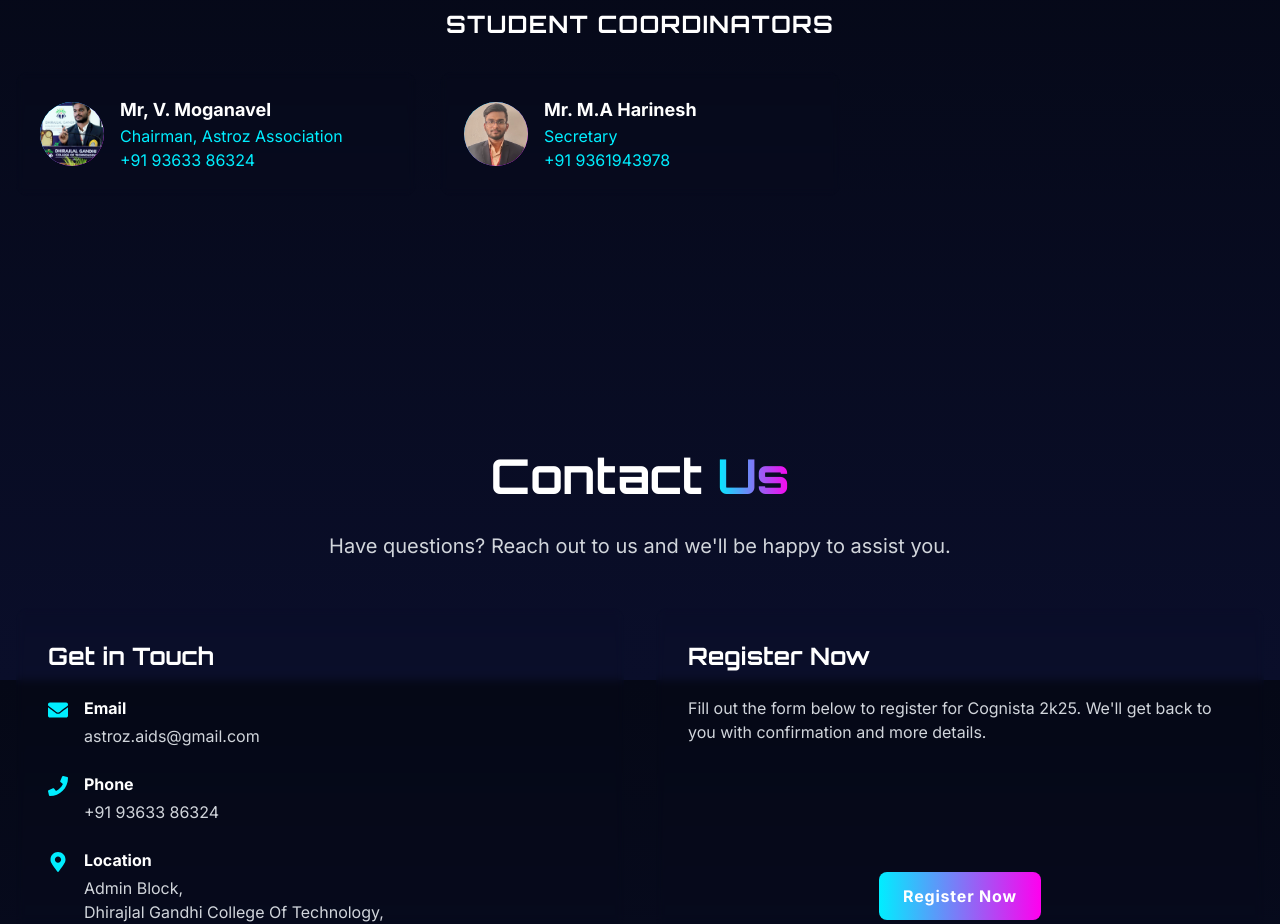
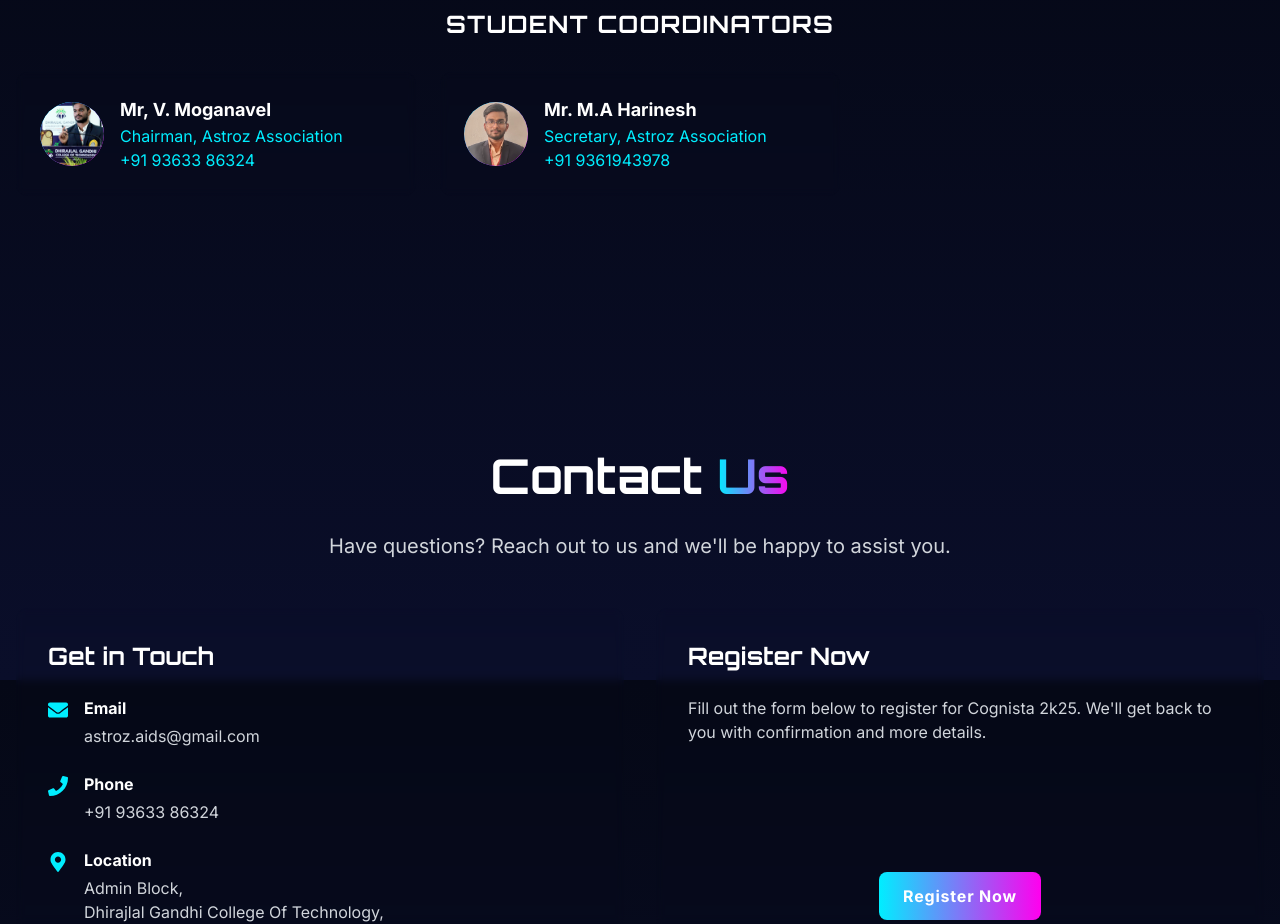
Before and after one commit to PavanCodes05/Cognista-2k25, a Next.js app: page / in a window 1280 px wide. Shown: the part 5720-6644 px from the top of the page. Built offline with nearby package versions, Linux system fonts and the light colour scheme.

Commit message:
Update Harinesh Association

```diff
--- a/components/Committee.jsx
+++ b/components/Committee.jsx
@@ -37,7 +37,7 @@
       },
       {
         name: "Mr. M.A Harinesh",
-        role: "Secretary",
+        role: "Secretary, Astroz Association",
         contact: "+91 9361943978",
         image: "/assets/Harinesh.jpg"
       },
```
